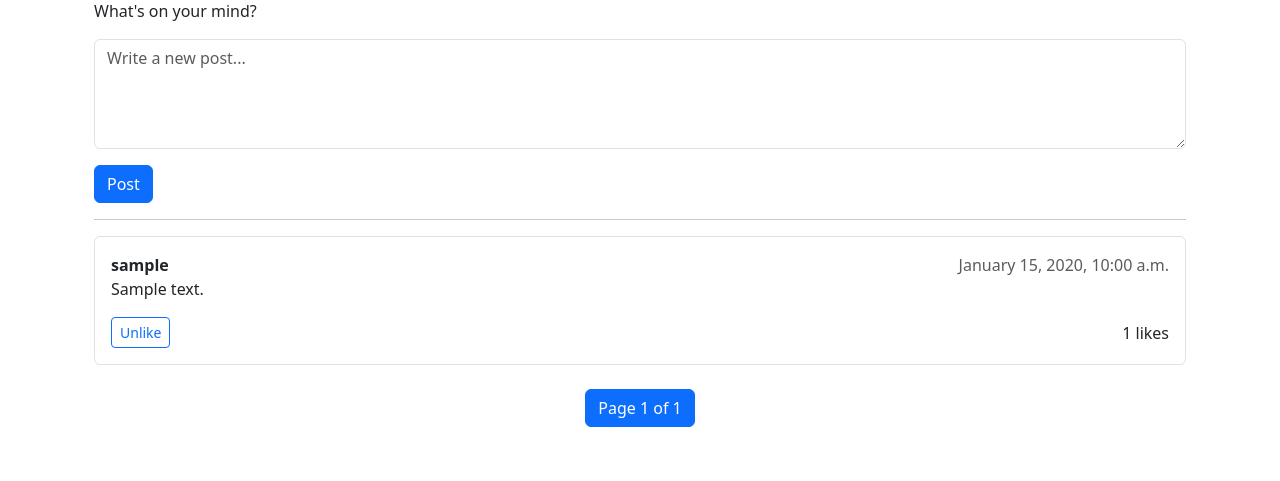
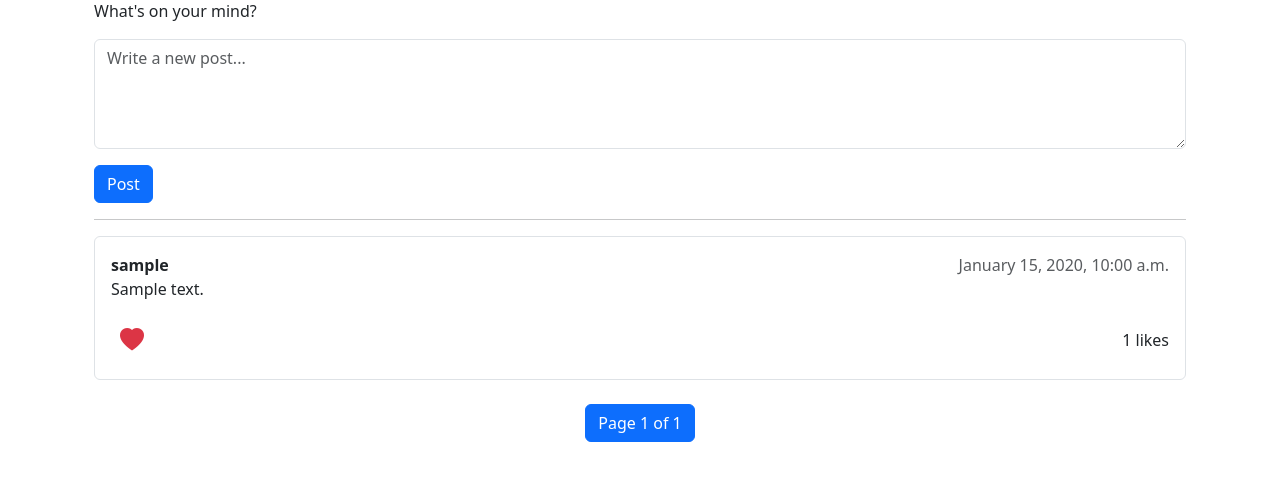
Before and after one commit to aegis945/twitter-like-network, a Django app: page / in a window 1280 px wide. Shown: the part 127-608 px from the top of the page. Run offline with Django 3.2, Linux system fonts and the light colour scheme; a user stored in the database is signed in; tables that the repository leaves empty hold one stand-in row (values such as "Sample post").

Commit message:
add bootsrap heart icon instead of like button

```diff
--- a/network/static/network/network.js
+++ b/network/static/network/network.js
@@ -19,14 +19,17 @@ document.addEventListener('DOMContentLoaded', () => {
             })
             .then(data => {
                 if (data.success) {
+                    const icon = button.querySelector('i');
                     if (data.liked) {
-                        button.textContent = 'Unlike';
-                        button.classList.remove('btn-outline-primary');
-                        button.classList.add('btn-outline-danger');
+                        icon.classList.remove('bi-heart');
+                        icon.classList.add('bi-heart-fill');
+                        button.classList.remove('text-muted');
+                        button.classList.add('text-danger');
                     } else {
-                        button.textContent = 'Like';
-                        button.classList.remove('btn-outline-danger');
-                        button.classList.add('btn-outline-primary');
+                        icon.classList.remove('bi-heart-fill');
+                        icon.classList.add('bi-heart');
+                        button.classList.remove('text-danger');
+                        button.classList.add('text-muted');
                     }
                     const likeCountSpan = button.nextElementSibling;
                     likeCountSpan.textContent = `${data.like_count} likes`;
--- a/network/templates/network/index.html
+++ b/network/templates/network/index.html
@@ -25,12 +25,8 @@
                 <p>{{ post.content }}</p>
                 <div class="d-flex justify-content-between align-items-center">
                     {% if user.is_authenticated %}
-                        <button class="btn btn-sm btn-outline-primary like-btn" data-post-id="{{ post.id }}">
-                            {% if user in post.likes.all %}
-                                Unlike
-                            {% else %}
-                                Like
-                            {% endif %}
+                        <button class="btn btn-sm {% if user in post.likes.all %}text-danger{% else %}text-muted{% endif %} like-btn" data-post-id="{{ post.id }}">
+                            <i class="bi fs-4 {% if user in post.likes.all %}bi-heart-fill{% else %}bi-heart{% endif %}"></i>
                         </button>
                     {% endif %}
                         <span class="like-count">{{ post.like_count }} likes</span>
--- a/network/templates/network/layout.html
+++ b/network/templates/network/layout.html
@@ -6,6 +6,7 @@
         <meta name="viewport" content="width=device-width, initial-scale=1.0">
         <title>{% block title %}Social Network{% endblock %}</title>
         <link href="https://cdn.jsdelivr.net/npm/bootstrap@5.3.3/dist/css/bootstrap.min.css" rel="stylesheet" integrity="sha384-QWTKZyjpPEjISv5WaRU9OFeRpok6YctnYmDr5pNlyT2bRjXh0JMhjY6hW+ALEwIH" crossorigin="anonymous">
+        <link href="https://cdn.jsdelivr.net/npm/bootstrap-icons/font/bootstrap-icons.css" rel="stylesheet">
         <link href="{% static 'network/styles.css' %}" rel="stylesheet">
     </head>
     <body>
```
